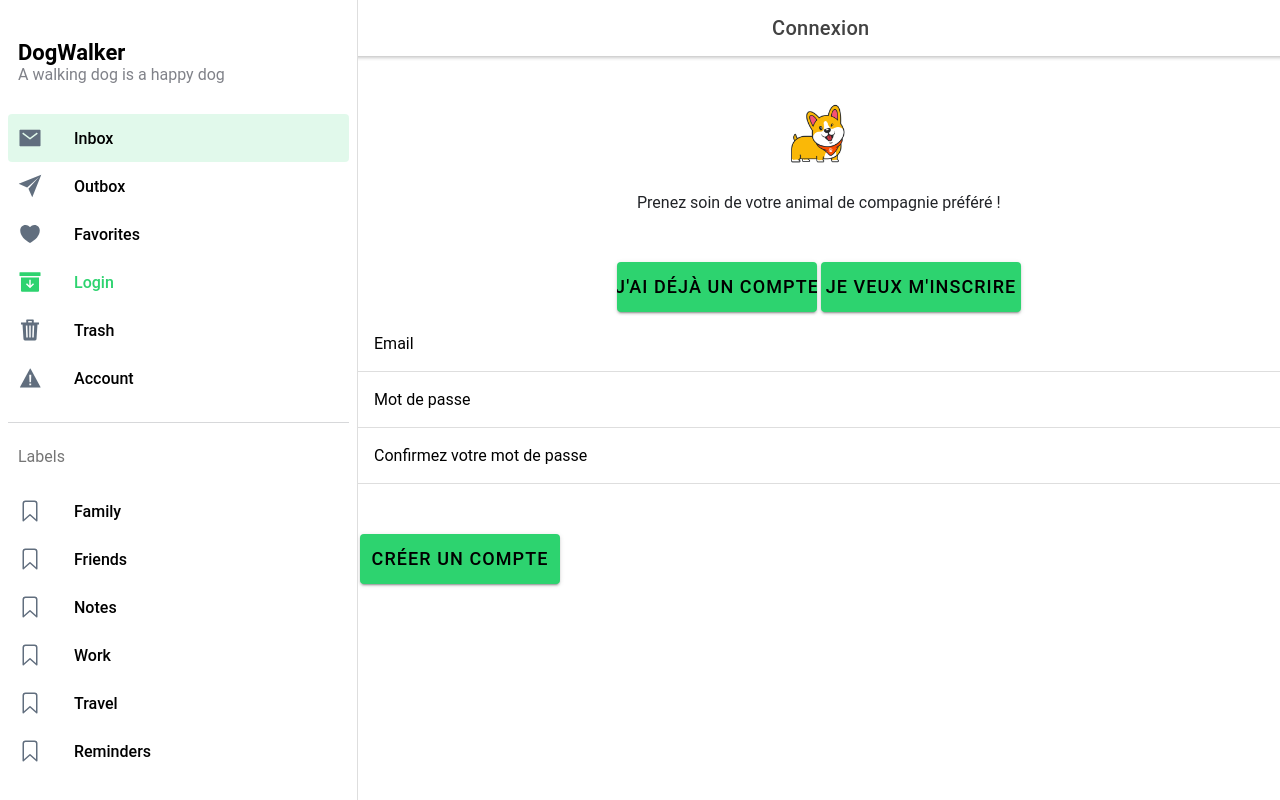
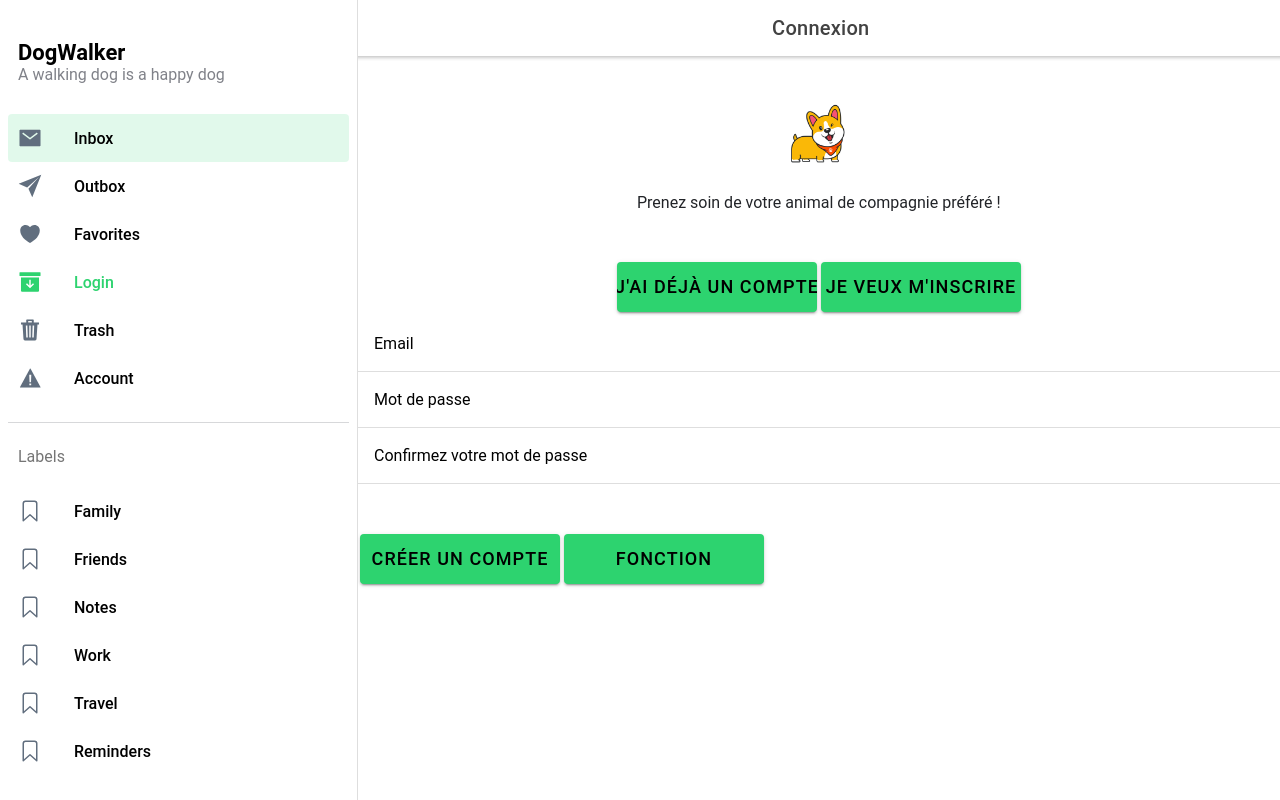
Before and after one commit to GermainGrumel/doggie-walkie, a React (Create React App) app: page /page/Inbox in a window 1280 px wide. Both pictures are taken after a click on the element "Login". Built offline with nearby package versions, Linux system fonts and the light colour scheme; no server answers.

Commit message:
retrieve uid for signup

```diff
--- a/src/pages/Login.tsx
+++ b/src/pages/Login.tsx
@@ -23,7 +23,6 @@ import {
 } from "ionicons/icons";
 
 import React, { useState } from "react";
-import { useStore } from "react-redux";
 
 /* Core CSS required for Ionic components to work properly */
 import "@ionic/react/css/core.css";
@@ -45,7 +44,7 @@ import "@ionic/react/css/display.css";
 import "../theme/variables.css";
 
 // Firebase REALTIME DATABASE
-import { getDatabase, ref, set, child, get } from "firebase/database";
+import { getDatabase, ref, set, child, get, push } from "firebase/database";
 import { registerUser } from "../config/firebase";
 
 // CUSTOM STYLES
@@ -75,7 +74,41 @@ const Login: React.FC = () => {
   const [data, setData] = React.useState(false);
 
   const history = useHistory();
-  const state = useStore().getState();
+  const db = getDatabase();
+  const dbRef = ref(db);
+
+  const readUserData = () => {
+    get(child(dbRef, `users/${name + familyName}`))
+      .then((userData) => {
+        if (userData.exists()) {
+          console.log(userData.val());
+        } else {
+          console.log("No data available");
+        }
+      })
+      .catch((error) => {
+        console.error(error);
+      });
+  };
+  const writeUserData = () => {
+    signUpRules();
+    const newUserUid = push(child(ref(db), "users")).key;
+    const userData = {
+      username: name + " " + familyName,
+      gender: gender,
+      password: pass,
+      email: email,
+      phoneNumber: phoneNum,
+    };
+    if (data) {
+      try {
+        set(ref(db, "users/" + newUserUid), userData);
+        history.push("/page/HomePage");
+      } catch (e) {
+        console.log("ERROR FROM SIGN UP", e);
+      }
+    }
+  };
 
   async function register() {
     if (password !== cpassword) {
@@ -100,26 +133,6 @@ const Login: React.FC = () => {
 
   /* ON ENLEVE LA PREMIERE LETTRE DU TELEPHONE POUR EVITER DES +3306  */
   const phoneNum: string = "+33" + phoneNumber.substring(1);
-
-  const writeUserData = () => {
-    signUpRules();
-    console.log("data :>> ", data);
-    if (data) {
-      const db = getDatabase();
-      try {
-        set(ref(db, "users/" + name + familyName), {
-          username: name + " " + familyName,
-          gender: gender,
-          password: pass,
-          email: email,
-          phoneNumber: phoneNum,
-        });
-        history.push("/page/HomePage");
-      } catch (e) {
-        console.log("ERROR FROM SIGN UP", e);
-      }
-    }
-  };
 
   const handleShowPassword = () => {
     setShowPassword(!showPassword);
@@ -281,6 +294,13 @@ const Login: React.FC = () => {
                 type="submit"
               >
                 Créer un compte
+              </IonButton>
+              <IonButton
+                onClick={readUserData}
+                className="ion-margin-top"
+                type="submit"
+              >
+                Fonction
               </IonButton>
             </IonRow>
           </>
```
